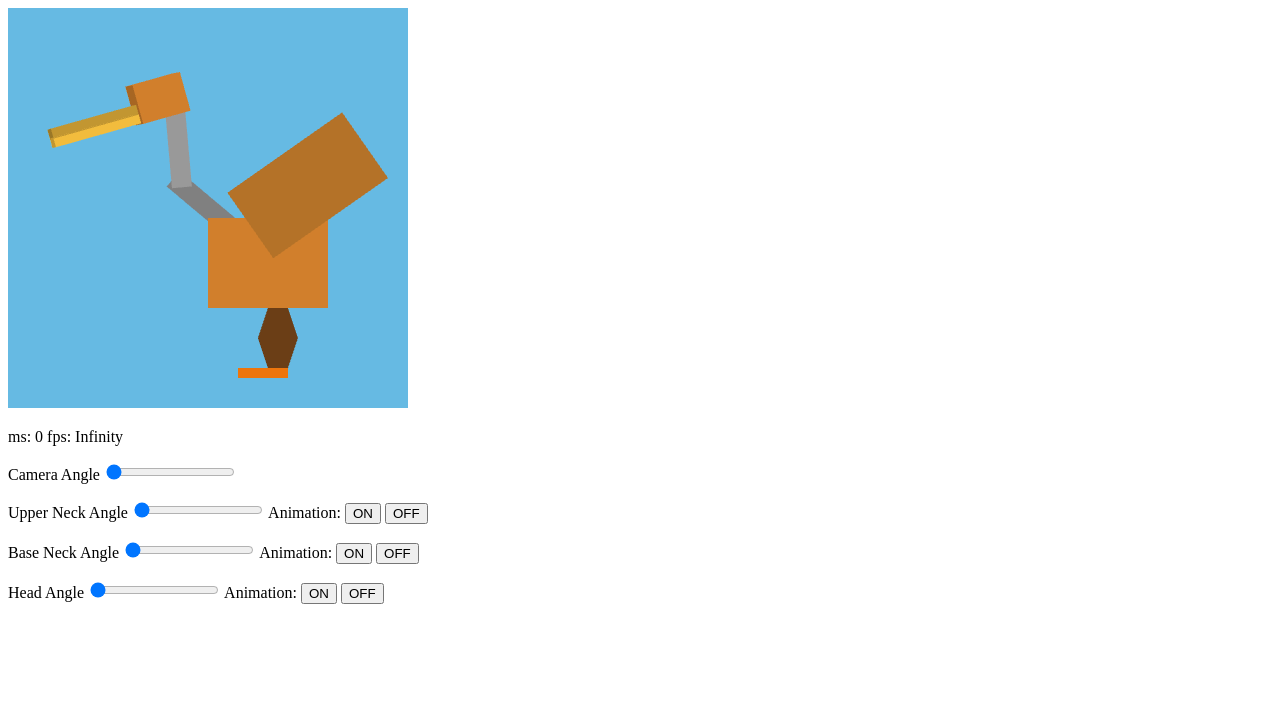
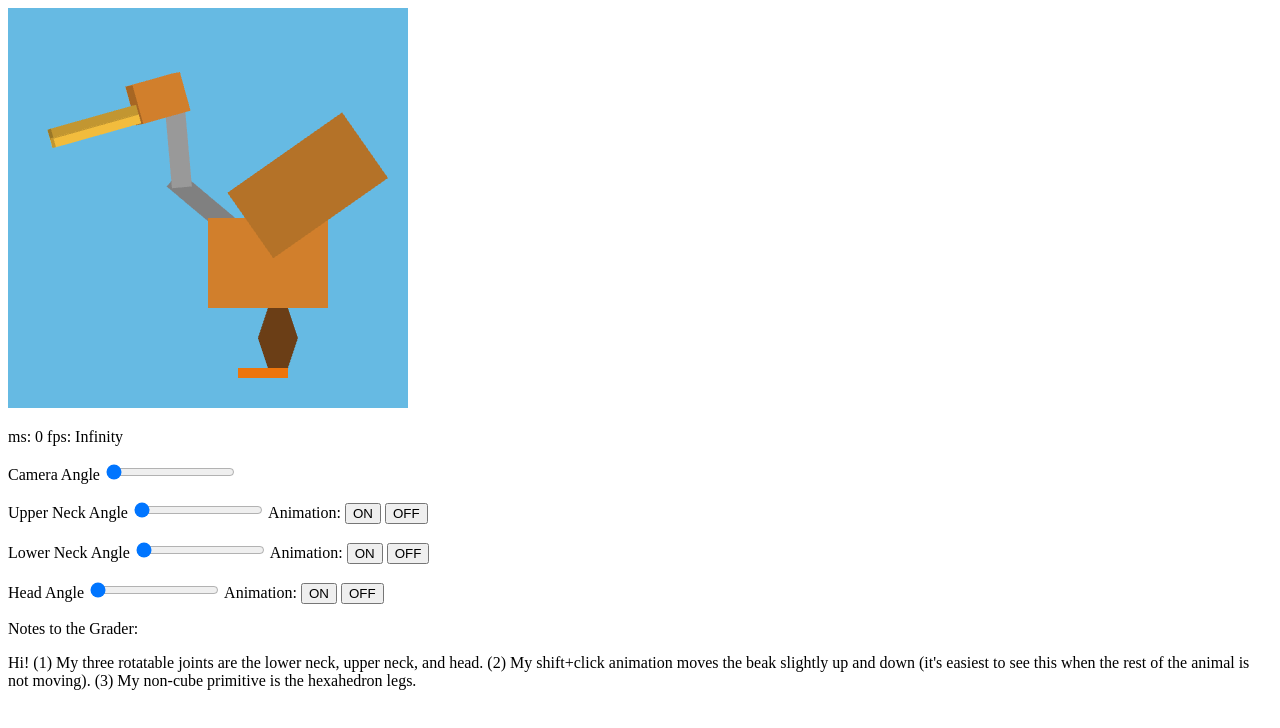
Before and after one commit to fyyshih/160, a plain HTML site: page ASG2/BlockyAnimal.html in a window 1280 px wide. Drawn offline with Linux system fonts and the light colour scheme; animation ran at ten frames a second.

Commit message:
adding notes for grader

```diff
--- a/ASG2/BlockyAnimal.html
+++ b/ASG2/BlockyAnimal.html
@@ -23,7 +23,7 @@
     <button type="button" id="animationUpperNeckOnButton">ON</button>
     <button type="button" id="animationUpperNeckOffButton">OFF</button>
     <p></p>
-    Base Neck Angle <input type="range" min="0" max="90" value="0" class="slider" id="baseNeckSlide">
+    Lower Neck Angle <input type="range" min="0" max="90" value="0" class="slider" id="baseNeckSlide">
     Animation:
     <button type="button" id="animationBaseNeckOnButton">ON</button>
     <button type="button" id="animationBaseNeckOffButton">OFF</button>
@@ -33,6 +33,14 @@
     <button type="button" id="animationHeadOnButton">ON</button>
     <button type="button" id="animationHeadOffButton">OFF</button>
 
+    <p>
+        Notes to the Grader:
+        <p></p>
+        Hi!
+        (1) My three rotatable joints are the lower neck, upper neck, and head.
+        (2) My shift+click animation moves the beak slightly up and down (it's easiest to see this when the rest of the animal is not moving).
+        (3) My non-cube primitive is the hexahedron legs.
+    </p>
 
     <script src="libs/webgl-utils.js"></script>
     <script src="libs/webgl-debug.js"></script>
```
